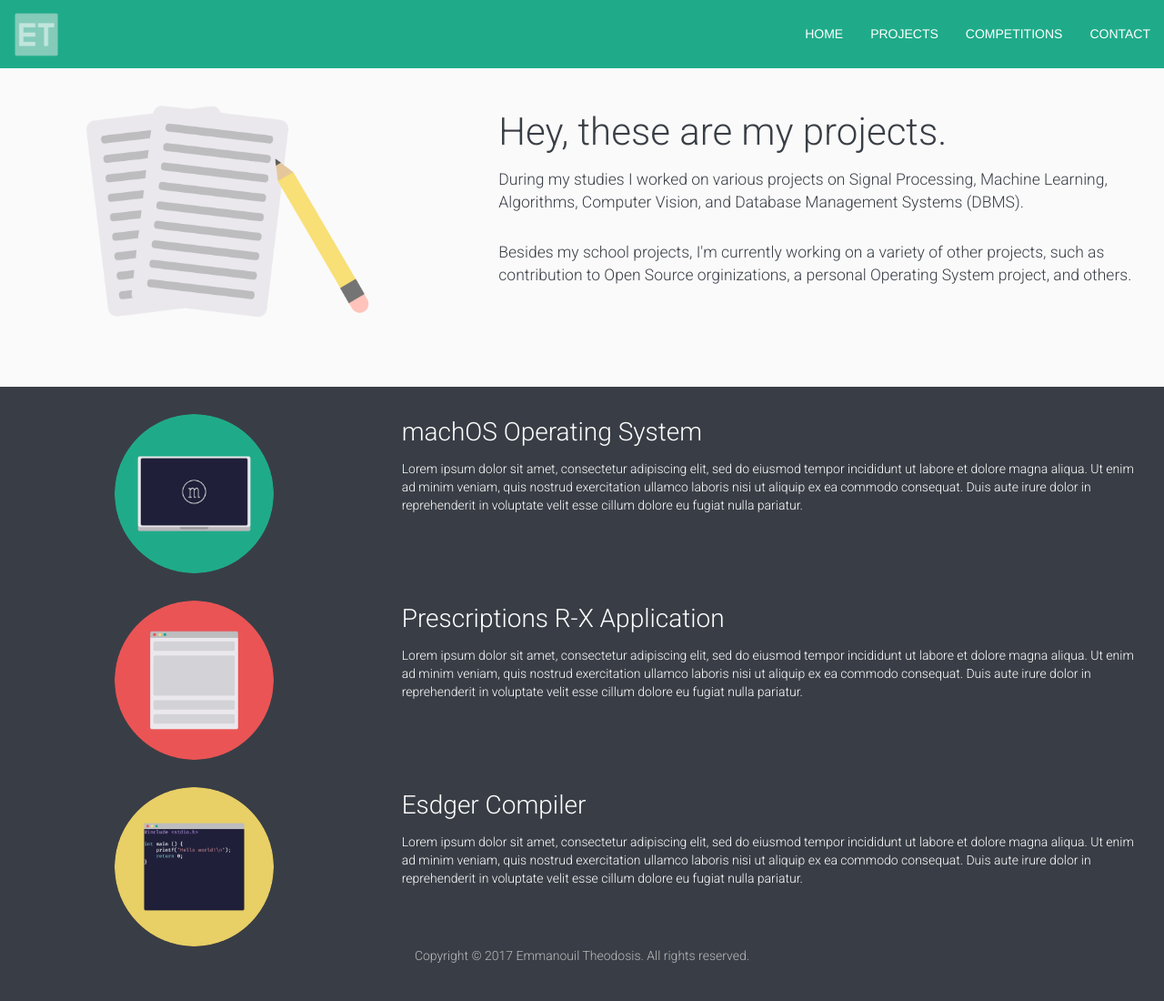
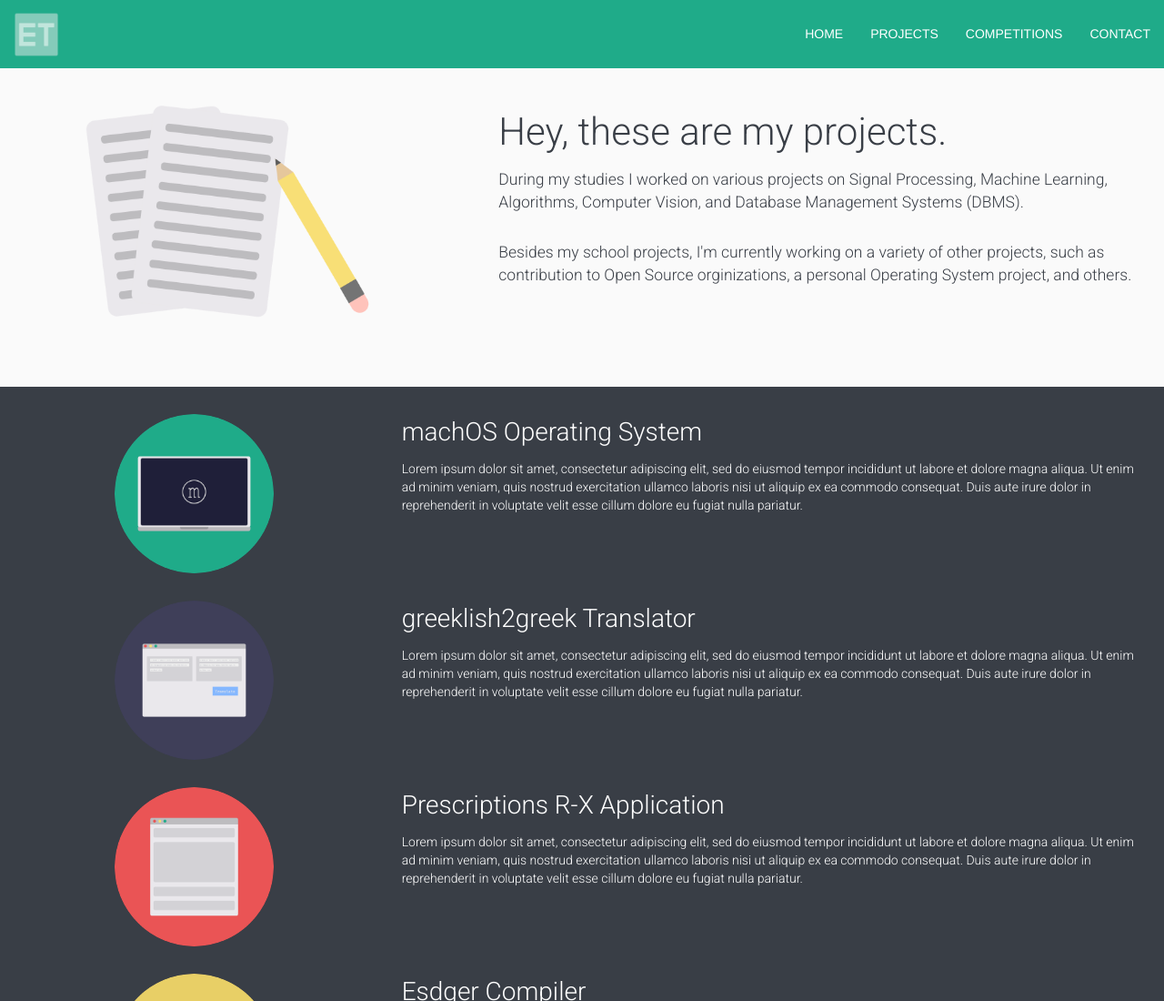
Before and after one commit to manosth/manosth.github.io, a plain HTML site: page projects.html in a window 1280 px wide. Shown: the top 1100 px of the page at 91% size. Before the commit the page ends 1070 px from the top, so only its background shows below. Drawn offline with nearby package versions, Linux system fonts and the light colour scheme.

Commit message:
Add project
Added a new project to the project's page.

```diff
--- a/projects.html
+++ b/projects.html
@@ -55,6 +55,15 @@
                     <p style="font-size: 200%;" class="white-text">machOS Operating System</p>
                     <p class="white-text">Lorem ipsum dolor sit amet, consectetur adipiscing elit, sed do eiusmod tempor incididunt ut labore et dolore magna aliqua. Ut enim ad minim veniam, quis nostrud exercitation ullamco laboris nisi ut aliquip ex ea commodo consequat. Duis aute irure dolor in reprehenderit in voluptate velit esse cillum dolore eu fugiat nulla pariatur.</p>
                 </div>
+               <div class="col-sm-4" style="clear: left; padding-top: 30px;">
+                    <center>
+                        <a href="https://github.com/manosth/greeklish2greek" target="_blank"><img src="translator png.png" onmouseover="this.src='translator light png.png'" onmouseout="this.src='translator png.png'" class="image-round"></a>
+                    </center>
+                </div>
+                <div class="col-sm-8" style="padding-top: 30px;">
+                    <p style="font-size: 200%;" class="white-text">greeklish2greek Translator</p>
+                    <p class="white-text">Lorem ipsum dolor sit amet, consectetur adipiscing elit, sed do eiusmod tempor incididunt ut labore et dolore magna aliqua. Ut enim ad minim veniam, quis nostrud exercitation ullamco laboris nisi ut aliquip ex ea commodo consequat. Duis aute irure dolor in reprehenderit in voluptate velit esse cillum dolore eu fugiat nulla pariatur.</p>
+                </div>
                 <div class="col-sm-4" style="clear: left; padding-top: 30px;">
                     <center>
                         <a href="https://github.com/manosth/database_project" target="_blank"><img src="app png.png" onmouseover="this.src='app light png.png'" onmouseout="this.src='app png.png'" class="image-round"></a>
```
